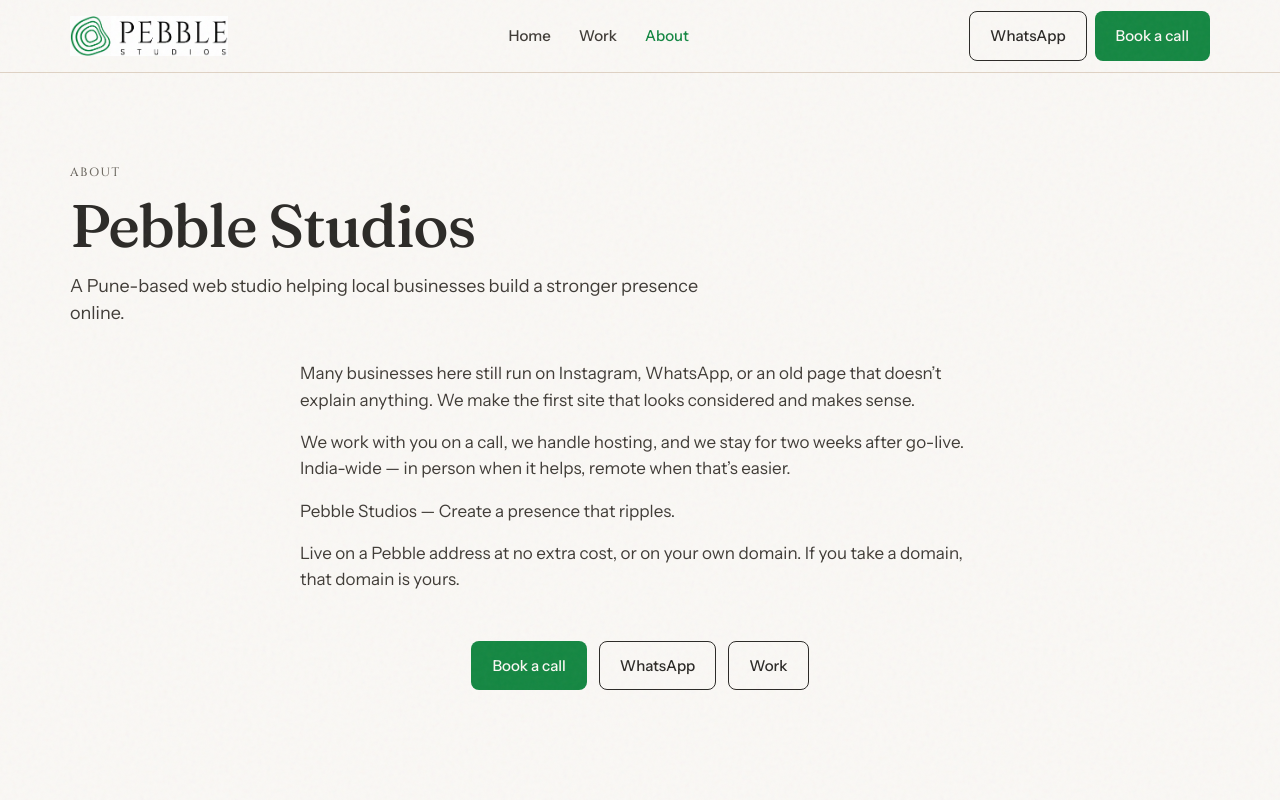
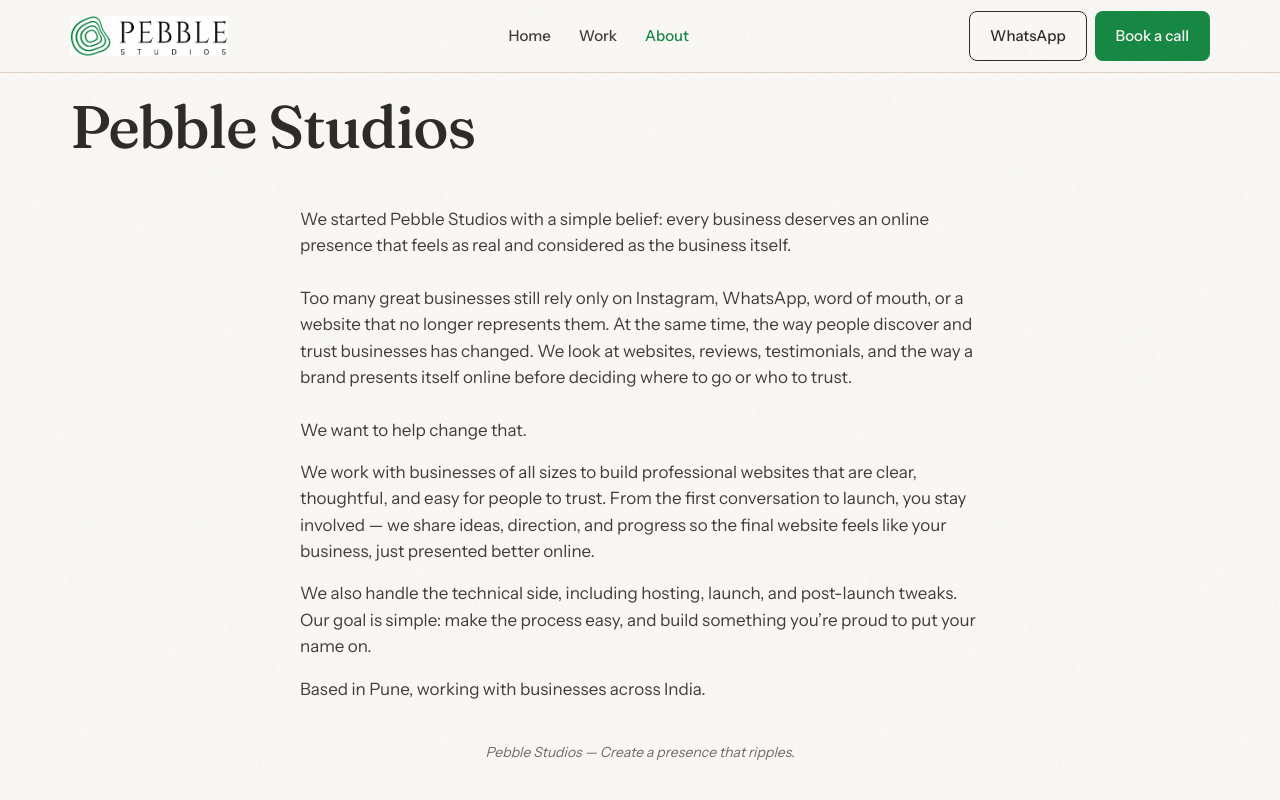
Before and after one commit to dhruv-dhemare/pebblestudios, a React (Vite) app: page /about in a window 1280 px wide. Shown: the top 800 px of the page. Built offline with nearby package versions, Linux system fonts and the light colour scheme.

Commit message:
about page content

```diff
--- a/src/pages/About.jsx
+++ b/src/pages/About.jsx
@@ -3,32 +3,32 @@
 
 export default function About() {
   return (
-    <main id="main" className="section" style={{ paddingTop: "10vh" }}>
-      <div className="wrap page-hero" >
-        <p className="eyebrow">About</p>
+    <main id="main" className="about-page">
+      <div className="wrap page-hero">
+        {/* <p className="eyebrow">About</p> */}
         <h1 className="display h1">{site.name}</h1>
-        <p className="lead">
-          A Pune-based web studio helping local businesses build a stronger presence online.
-        </p>
       </div>
-      <div className="wrap legal" style={{ paddingTop: 0 }}>
+      <div className="wrap legal">
         <p>
-          Many businesses here still run on Instagram, WhatsApp, or an old page that
-          doesn’t explain anything. We make the first site that looks considered and makes
-          sense.
+          We started Pebble Studios with a simple belief: every business deserves an online presence that feels as real and considered as the business itself.
+          <br /><br />
+          Too many great businesses still rely only on Instagram, WhatsApp, word of mouth, or a website that no longer represents them. At the same time, the way people discover and trust businesses has changed. We look at websites, reviews, testimonials, and the way a brand presents itself online before deciding where to go or who to trust.
+          <br /><br />
+          We want to help change that.
         </p>
         <p>
-          We work with you on a call, we handle hosting, and we stay for two weeks after
-          go-live. India-wide — in person when it helps, remote when that’s easier.
+          We work with businesses of all sizes to build professional websites that are clear, thoughtful, and easy for people to trust. From the first conversation to launch, you stay involved — we share ideas, direction, and progress so the final website feels like your business, just presented better online.
         </p>
         <p>
+          We also handle the technical side, including hosting, launch, and post-launch tweaks. Our goal is simple: make the process easy, and build something you’re proud to put your name on.
+        </p>
+        <p>
+          Based in Pune, working with businesses across India.
+        </p>
+        <p className="pebble-line" style={{ marginTop: "1.5rem" }}>
           {site.name} — {site.tagline}
         </p>
-        <p>
-          Live on a Pebble address at no extra cost, or on your own domain. If you take a
-          domain, that domain is yours.
-        </p>
-        <div className="cta-row">
+        <div className="cta-row" style={{ marginTop: "2rem" }}>
           <Link className="btn btn-primary" to="/contact">
             Book a call
           </Link>
```
